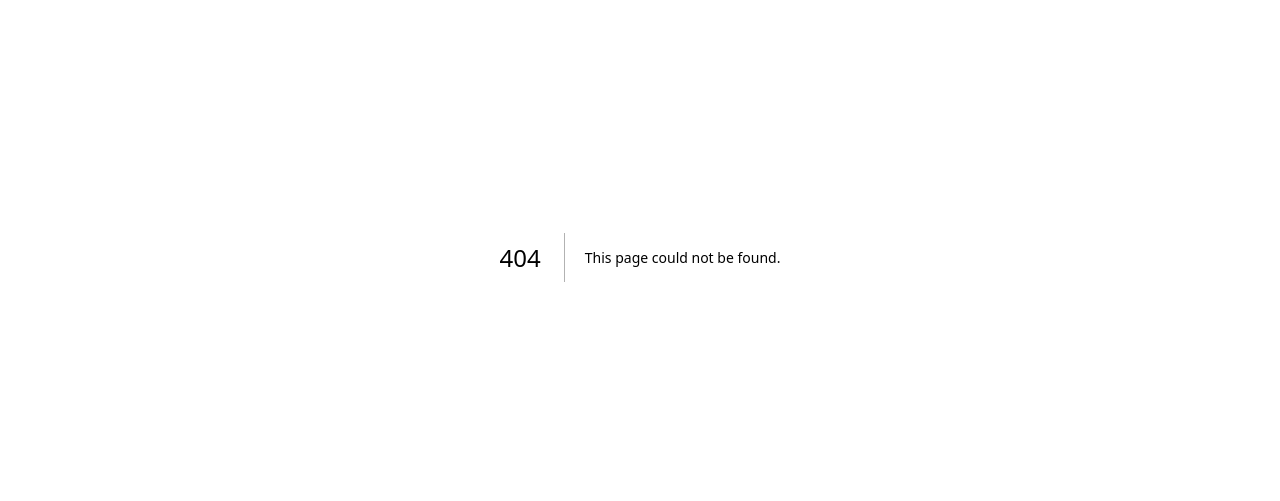
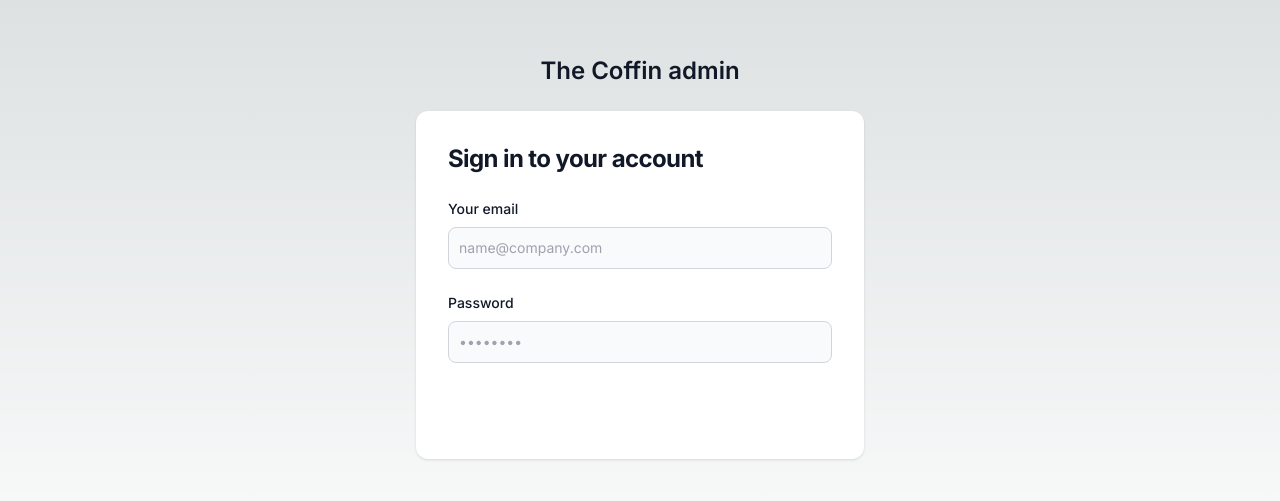
Before and after one commit to neonguyen-dev/the-coffin, a Next.js app: page /login in a window 1280 px wide. Before the commit this address had no page. Shown: the part 143-644 px from the top of the page. Built offline with nearby package versions, Linux system fonts and the light colour scheme.

Commit message:
added logos to button on guestView and have added elements to upcoming page

```diff
--- /dev/null
+++ b/src/app/login/page.js
@@ -0,0 +1,29 @@
+export default function Login() {
+  return (
+    <section className="">
+      <div className="flex flex-col items-center justify-center px-6 py-8 mx-auto md:h-screen lg:py-0">
+        <a className="flex items-center mb-6 text-2xl font-semibold text-gray-900 dark:text-white">
+          The Coffin admin
+        </a>
+        <div className="w-full bg-white rounded-xl shadow dark:border md:mt-0 sm:max-w-md xl:p-0 dark:bg-gray-700 dark:border-gray-800">
+          <div className="p-6 space-y-4 md:space-y-6 sm:p-8">
+            <h1 className="text-xl font-bold leading-tight tracking-tight text-gray-900 md:text-2xl dark:text-white">
+              Sign in to your account
+            </h1>
+            <form className="space-y-4 md:space-y-6" action="#">
+              <div>
+                <label htmlFor="email" className="block mb-2 text-sm font-medium text-gray-900 dark:text-white">Your email</label>
+                <input type="email" name="email" id="email" className="bg-gray-50 border border-gray-300 text-gray-900 sm:text-sm rounded-lg focus:ring-primary-600 focus:border-primary-600 block w-full p-2.5 dark:bg-gray-700 dark:border-gray-600 dark:placeholder-gray-400 dark:text-white dark:focus:ring-blue-500 dark:focus:border-blue-500" placeholder="name@company.com" required="" />
+              </div>
+              <div>
+                <label htmlFor="password" className="block mb-2 text-sm font-medium text-gray-900 dark:text-white">Password</label>
+                <input type="password" name="password" id="password" placeholder="••••••••" className="bg-gray-50 border border-gray-300 text-gray-900 sm:text-sm rounded-lg focus:ring-primary-600 focus:border-primary-600 block w-full p-2.5 dark:bg-gray-700 dark:border-gray-600 dark:placeholder-gray-400 dark:text-white dark:focus:ring-blue-500 dark:focus:border-blue-500" required="" />
+              </div>
+              <button type="submit" className="w-full text-white bg-primary-600 hover:bg-primary-700 focus:ring-4 focus:outline-none focus:ring-primary-300 font-medium rounded-lg text-sm px-5 py-2.5 text-center dark:bg-primary-600 dark:hover:bg-primary-700 dark:focus:ring-primary-800">Sign in</button>
+            </form>
+          </div>
+        </div>
+      </div>
+    </section>
+  )
+}
--- a/src/app/upcoming/page.js
+++ b/src/app/upcoming/page.js
@@ -1,7 +1,31 @@
 export default function Home() {
   return (
-    <div>
-        <h1>Schedule</h1>
+    <div class="bg-gray-400 flex items-center justify-center h-screen">
+
+    <div class="lg:w-7/12 md:w-9/12 sm:w-10/12 mx-auto p-4">
+        <div class="bg-white shadow-lg rounded-lg overflow-hidden">
+            <div class="flex items-center justify-between px-6 py-3 bg-gray-700">
+                <button id="prevMonth" class="text-white">Previous</button>
+                <h2 id="currentMonth" class="text-white"></h2>
+                <button id="nextMonth" class="text-white">Next</button>
+            </div>
+            <div class="grid grid-cols-7 gap-2 p-4" id="calendar">
+            </div>
+            <div id="myModal" class="modal hidden fixed inset-0 flex items-center justify-center z-50">
+              <div class="modal-overlay absolute inset-0 bg-black opacity-50"></div>
+
+              <div class="modal-container bg-white w-11/12 md:max-w-md mx-auto rounded shadow-lg z-50 overflow-y-auto">
+                <div class="modal-content py-4 text-left px-6">
+                  <div class="flex justify-between items-center pb-3">
+                    <p class="text-2xl font-bold">Selected Date</p>
+                    <button id="closeModal" class="modal-close px-3 py-1 rounded-full bg-gray-200 hover:bg-gray-300 focus:outline-none focus:ring">✕</button>
+                  </div>
+                  <div id="modalDate" class="text-xl font-semibold"></div>
+                </div>
+              </div>
+            </div>
+        </div>
     </div>
+  </div>
   )
 }
--- a/src/app/views/guestView.js
+++ b/src/app/views/guestView.js
@@ -1,3 +1,5 @@
+import Image from "next/image";
+
 function GuestView() {
     return (
         <div className="flex flex-col h-screen">
@@ -5,11 +7,27 @@ function GuestView() {
                 <h1 className="text-6xl font-bold text-white sm:text-8xl text-center">The Coffin</h1>
                 <h2 className="text-4xl text-white sm:text-6xl">Welcome to Kistan 2.0 </h2>
                 <div className="py-5 grid gap-y-5 gap-x-10 grid-cols-1 sm:grid-cols-2">
-                    <button className="transition rounded-lg font-bold bg-red-700 hover:bg-red-800 text-white btn-lg py-4">QMISK</button>
-                    <button className="transition rounded-lg font-bold bg-blue-700 hover:bg-blue-800 text-white btn-lg py-4">TMEIT</button>
+                    <button className="flex items-center justify-center transition rounded-lg bg-red-700 hover:bg-red-800 btn-lg py-4" onClick={() => window.location.href = "https://qmisk.com/"}>
+                        <Image
+                            alt="Qmisk logo"
+                            src="/Qmisk-white.png"
+                            width="676"
+                            height="231"
+                            className="w-56"
+                        />
+                    </button>
+                    <button className="flex items-center justify-center transition rounded-lg bg-blue-700 hover:bg-blue-800 btn-lg py-4" onClick={() => window.location.href = "https://tmeit.se/"}>
+                        <Image
+                        alt="Tmeit logo"
+                        src="/Tmeit.svg"
+                        width="676"
+                        height="231"
+                        className="w-44"
+                        />
+                    </button>
                 </div>
                 <div className="text-center">
-                    <button className="transition rounded-lg font-bold bg-gray-700 hover:bg-gray-800 text-white btn-lg px-10 py-4" onClick={() => window.location.href="upcoming"}>Upcoming</button>
+                    <button className="transition rounded-lg font-bold bg-gray-700 hover:bg-gray-800 text-white btn-lg px-10 py-4" onClick={() => window.location.href = "upcoming"}>Upcoming</button>
                 </div>
             </div>
             <footer>
```
Also changed, not shown: public/Qmisk-white.png (added), public/Tmeit.svg (added).
